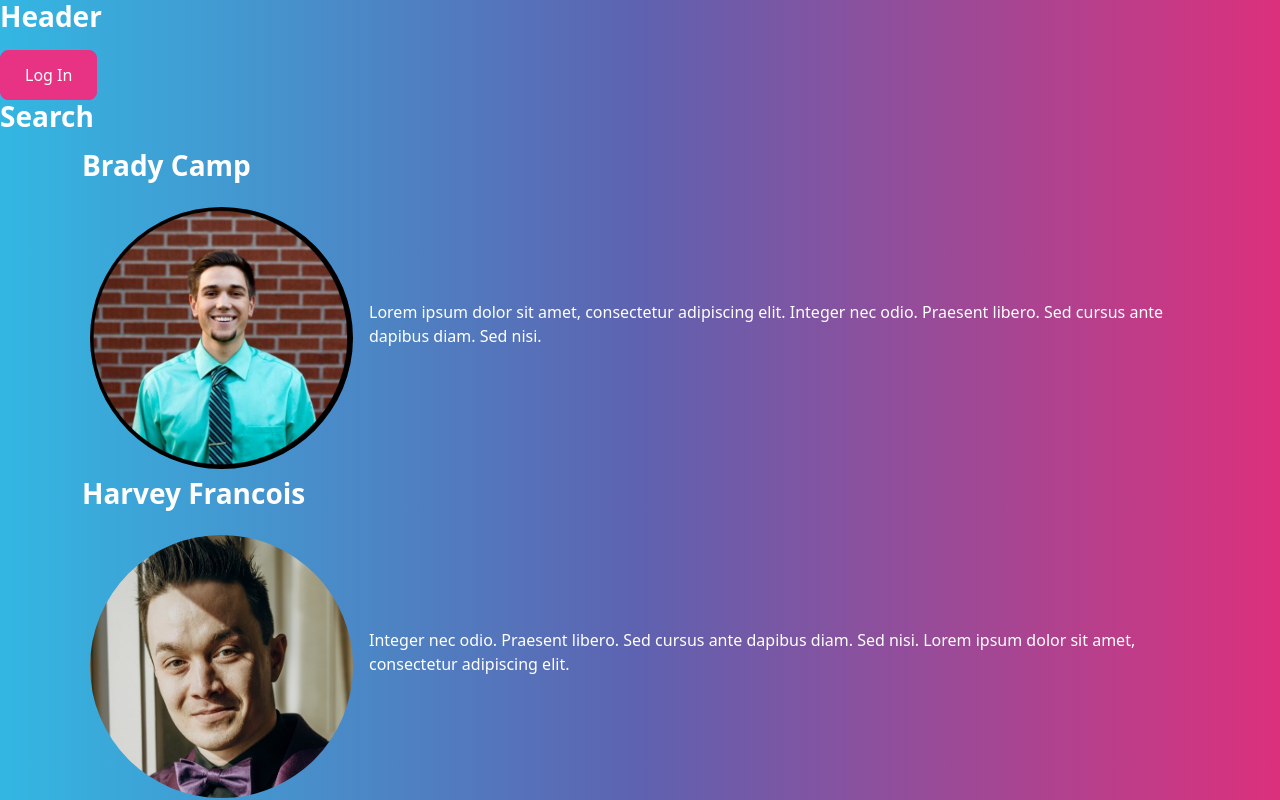
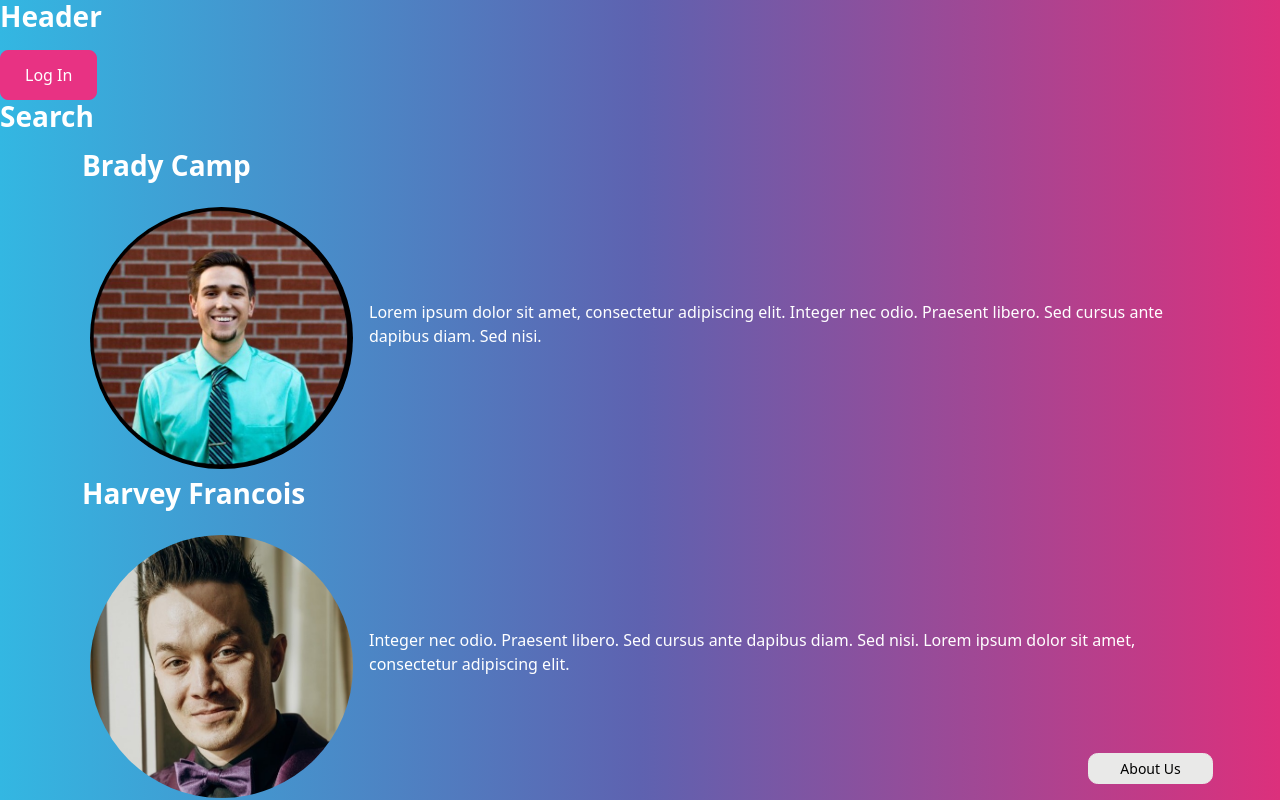
Before and after one commit to Deprecated-Dependencies/meme-craft-frontend, a React (Create React App) app: page /about in a window 1280 px wide. Shown: the top 800 px of the page. Built offline with nearby package versions, Linux system fonts and the light colour scheme; no server answers.

Commit message:
add button styling

```diff
--- a/src/components/Footer.js
+++ b/src/components/Footer.js
@@ -3,7 +3,7 @@ import Button from 'react-bootstrap/Button';
 
 class Footer extends React.Component {
   render() {
-    return <Button>About Us</Button>;
+    return <Button className="fixed-bottom btn-sm btn-light" style={{ width: "125px", left: "85%", bottom: "2%" }}>About Us</Button>;
   }
 }
 
```
